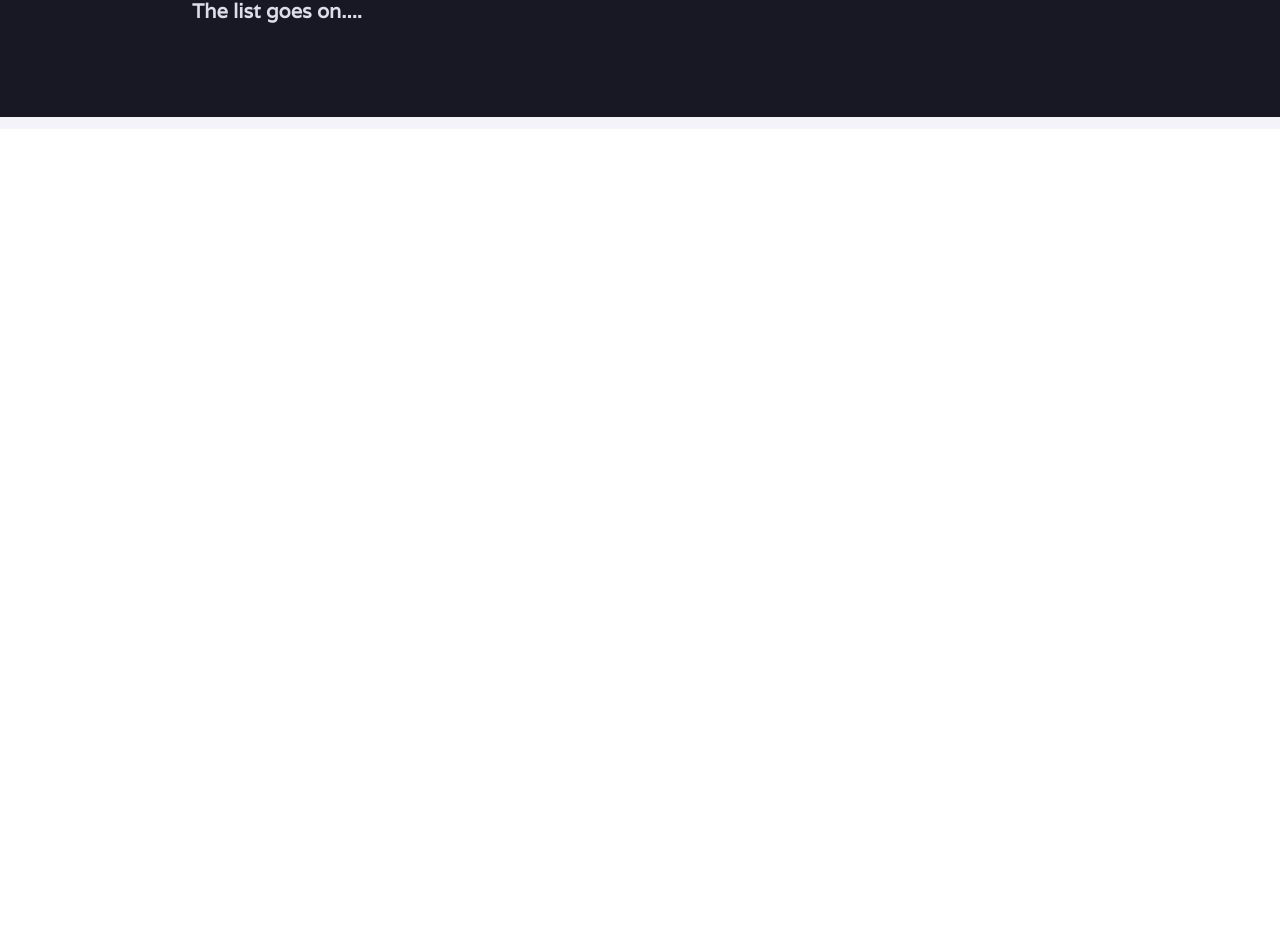
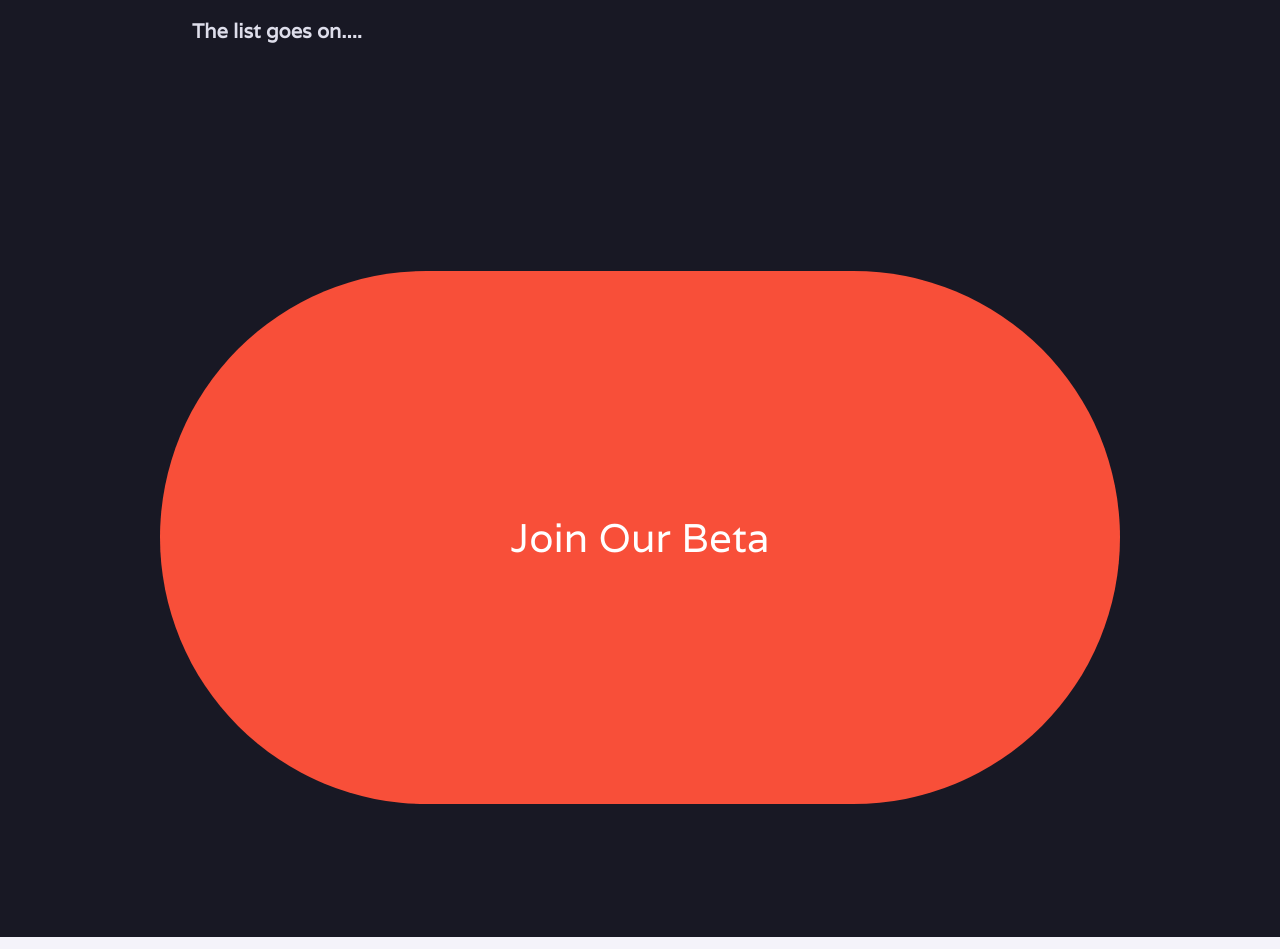
Before and after one commit to ShreejaMehta/superlist, a Next.js app: page / in a window 1280 px wide. Shown: the part 7596-8545 px from the top of the page. Before the commit the page ends 7725 px from the top, so only its background shows below. Built offline with nearby package versions, Linux system fonts and the light colour scheme.

Commit message:
Add: Join Beta Button

```diff
--- a/app/globals.css
+++ b/app/globals.css
@@ -41,6 +41,11 @@
 
     --radius: 0.5rem; */
   }
+  body{
+    border-color: hsl(var(--primary));
+    border-top: 20px solid hsl(var(--primary));
+    background-color: hsl(var(--primary));
+  }
   .scrolled {
     overflow: hidden;
   }
--- a/app/page.tsx
+++ b/app/page.tsx
@@ -4,6 +4,7 @@ import UseCases from '@/components/UseCases'
 import PitchDeck from '@/components/PitchDeck'
 import VideoDemo from '@/components/VideoDemo'
 import ListStructure from '@/components/ListStructure'
+import JoinBeta from '@/components/JoinBeta'
 
 export default function Home() {
   return (
@@ -13,6 +14,7 @@ export default function Home() {
         <PitchDeck />
         <VideoDemo />
         <ListStructure />
+        <JoinBeta />
     </main>
   )
 }
--- /dev/null
+++ b/components/JoinBeta.tsx
@@ -0,0 +1,49 @@
+'use client';
+import React, { useState } from 'react';
+import { Button } from "@/components/ui/button";
+
+const JoinBeta: React.FC = () => {
+  const themeColors: string[] = ["#f84f39", "#3f86cf", "#2a966f", "#6b66da"];
+
+  const getRandomColor = (): string => {
+    const randomIndex: number = Math.floor(Math.random() * themeColors.length);
+    return themeColors[randomIndex];
+  };
+
+  const [backgroundColor, setBackgroundColor] = useState<string>("#f84f39");
+  const [isHovered, setIsHovered] = useState<boolean>(false);
+
+  let timeoutId: NodeJS.Timeout;
+
+  const handleMouseMove = (): void => {
+    clearTimeout(timeoutId);
+
+    timeoutId = setTimeout(() => {
+      setBackgroundColor(getRandomColor());
+      setIsHovered(true);
+    }, 50);
+  };
+
+  const handleMouseLeave = (): void => {
+    setIsHovered(false);
+  };
+
+  return (
+    <div className="flex justify-center items-center bg-[#181824] h-screen">
+      <button
+        className={`h-4/6 w-9/12 rounded-full text-[40px] text text-[#fff] transform ${
+          isHovered ? 'scale-110' : ''
+        } transition-all duration-300 ease-in-out`}
+        style={{
+          background: backgroundColor,
+        }}
+        onMouseMove={handleMouseMove}
+        onMouseLeave={handleMouseLeave}
+      >
+        Join Our Beta
+      </button>
+    </div>
+  );
+};
+
+export default JoinBeta;
--- a/components/ListView.tsx
+++ b/components/ListView.tsx
@@ -27,10 +27,6 @@ const ListView: React.FC<ListProps> = ({ text, desc, i }) => {
     const randomIndex = Math.floor(Math.random() * themeColors.length);
     return themeColors[randomIndex];
   };
-// // --primary: 9, 85%, 61%;
-// --secondary: 210, 62%, 55%;
-// --tertiary: 154, 54%, 53%;
-// --quaternary: 254, 50%, 50% ;
   return (
     <div className="flex items-center justify-left top-0 px-24 bg-[#181824]">
       <p
--- a/package.json
+++ b/package.json
@@ -13,6 +13,7 @@
     "class-variance-authority": "^0.7.0",
     "clsx": "^2.1.0",
     "framer-motion": "^10.17.4",
+    "loadash": "^1.0.0",
     "lucide-react": "^0.303.0",
     "next": "14.0.4",
     "react": "^18",
```
Also changed, not shown: 1 other file (tests, documents, lock files or other folders).
